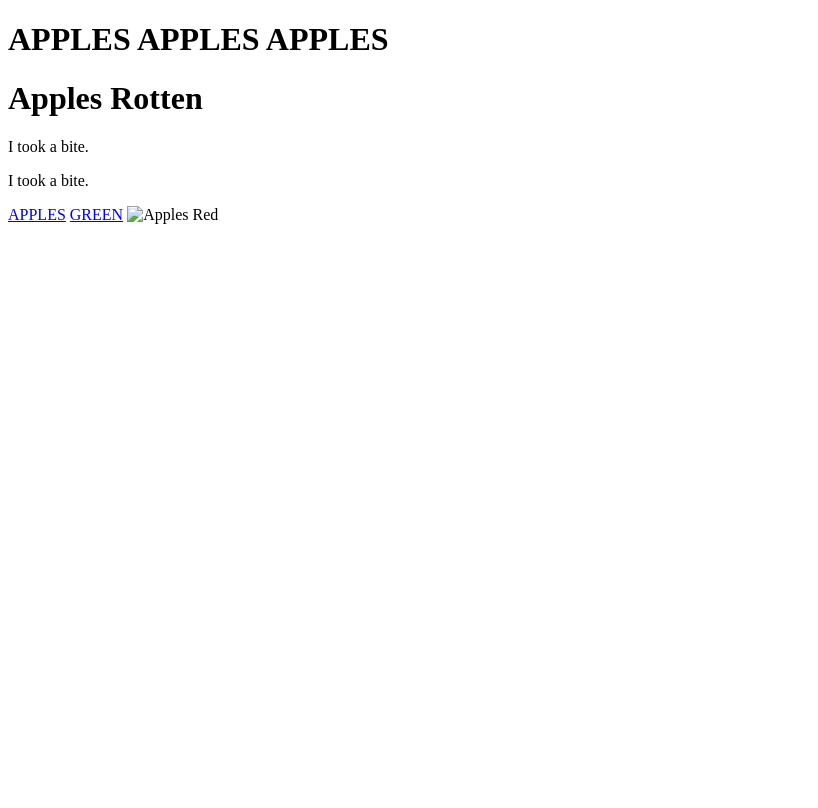
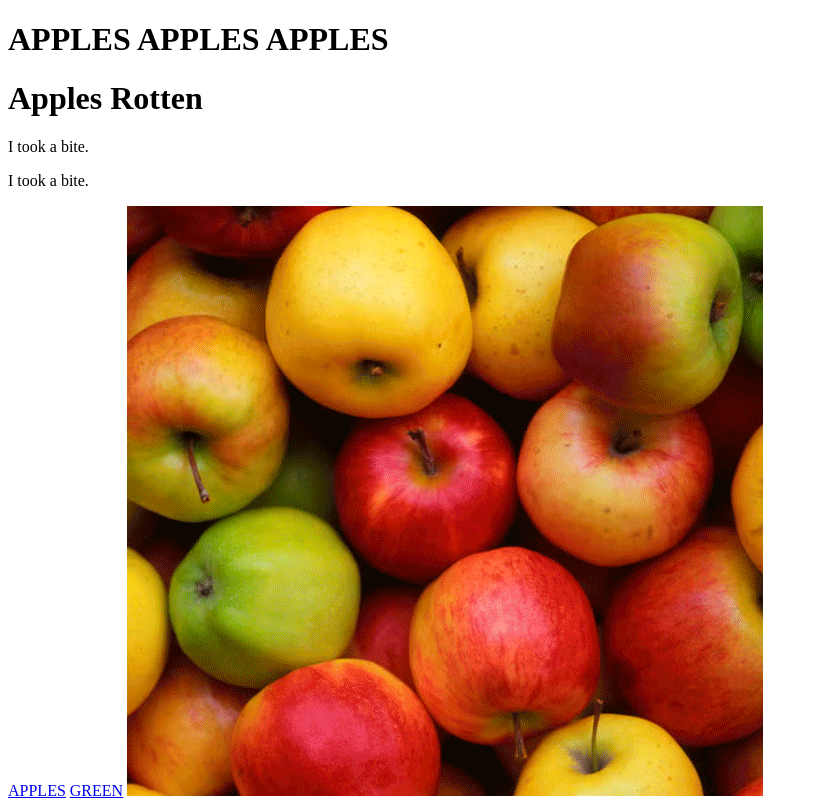
Before and after one commit to sbuckius/net-art-apple, a plain HTML site: page index.html in a window 1280 px wide. Shown: the whole page, without its empty margins (0-818 px from the left). Drawn offline with Linux system fonts and the light colour scheme.

Commit message:
Update index.html

```diff
--- a/index.html
+++ b/index.html
@@ -13,7 +13,7 @@
 <p>I took a bite.</p>
 <a href="https://www.apple.com/">APPLES</a>
 <a href="page2.html">GREEN</a>
-<img src="images/apple1.png" alt="Apples Red">
+<img src="images/apple1.gif" alt="Apples Red">
 
 </body>
 </html>
```
